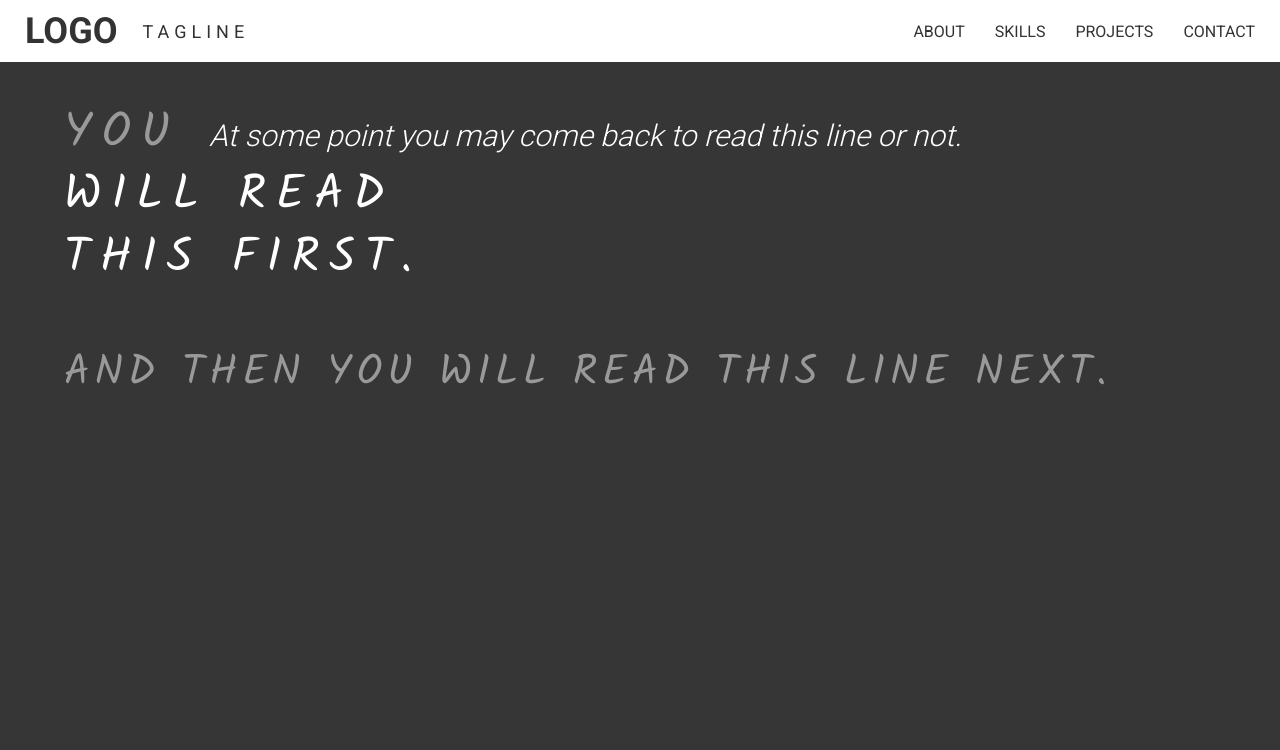
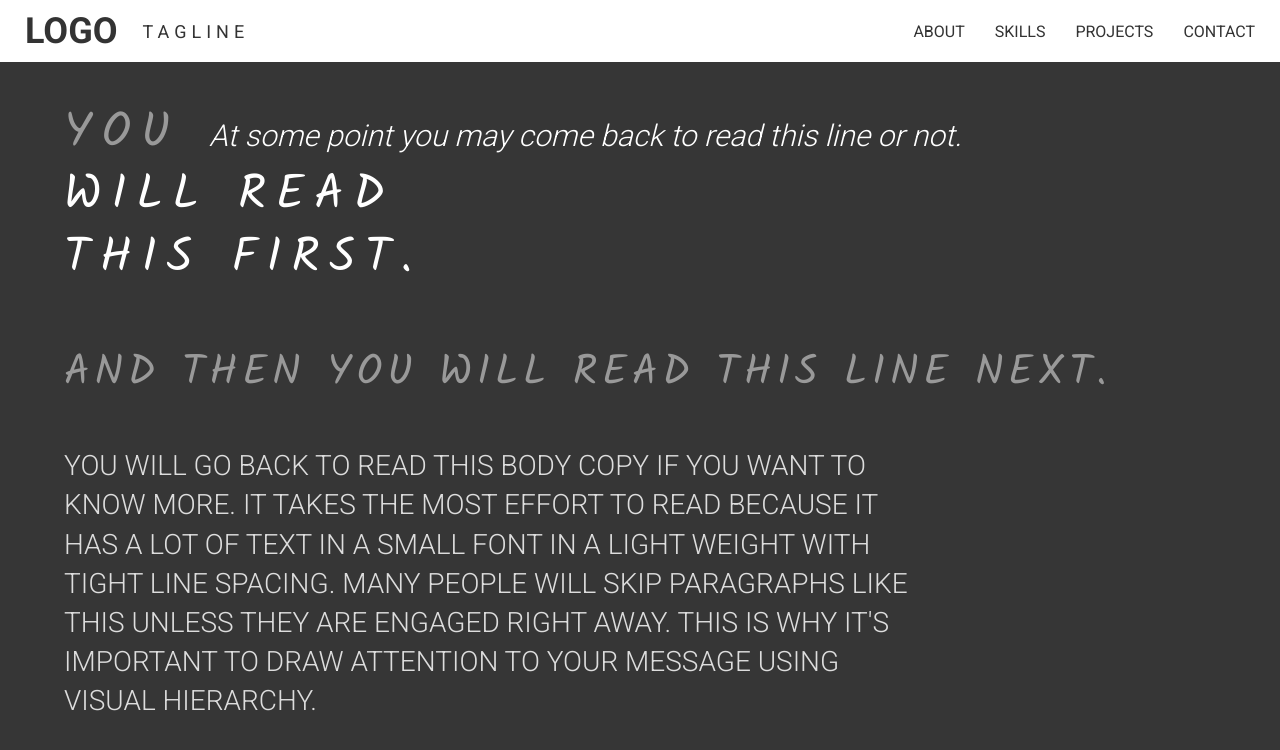
Before and after one commit to bcroman/Typography-Challenge, a plain HTML site: page index.html in a window 1280 px wide. Drawn offline with Linux system fonts and the light colour scheme.

Commit message:
Core: Add Body Text
Created the body with smaller font size other text, using this layout base on the wireframe

```diff
--- a/index.html
+++ b/index.html
@@ -37,6 +37,15 @@
         <h2 class="subtitle">
             And then you will read this line next.
         </h2>
+
+        <p class="body-copy">
+            You will go back to read this body copy if you want to
+            know more. It takes the most effort to read because it has
+            a lot of text in a small font in a light weight with tight line
+            spacing. Many people will skip paragraphs like this unless
+            they are engaged right away. This is why it's important
+            to draw attention to your message using visual hierarchy.
+        </p>
     </main>
 
 </body>
--- a/styles.css
+++ b/styles.css
@@ -67,7 +67,7 @@ h1 {
 
 .small-text {
   display: inline-block;
-    font-family: 'Roboto', sans-serif;
+  font-family: "Roboto", sans-serif;
   font-size: 30px;
   font-weight: 300;
   font-style: italic; /* Italic all Text*/
@@ -76,7 +76,7 @@ h1 {
 }
 
 .subtitle {
-    font-family: 'Kalam', cursive;
+  font-family: "Kalam", cursive;
   font-size: 42px;
   font-weight: 400;
   color: #999;
@@ -85,3 +85,15 @@ h1 {
   margin-top: 50px;
   margin-bottom: 40px;
 }
+
+/* Body text */
+.body-copy {
+  font-family: "Roboto", sans-serif;
+  font-size: 28px;
+  font-weight: 300;
+  line-height: 1.4;
+  text-transform: uppercase;
+  color: #ddd;
+  max-width: 75%;
+  margin: 0;
+}
```
Lines whose indentation alone changed are shown as unchanged.
